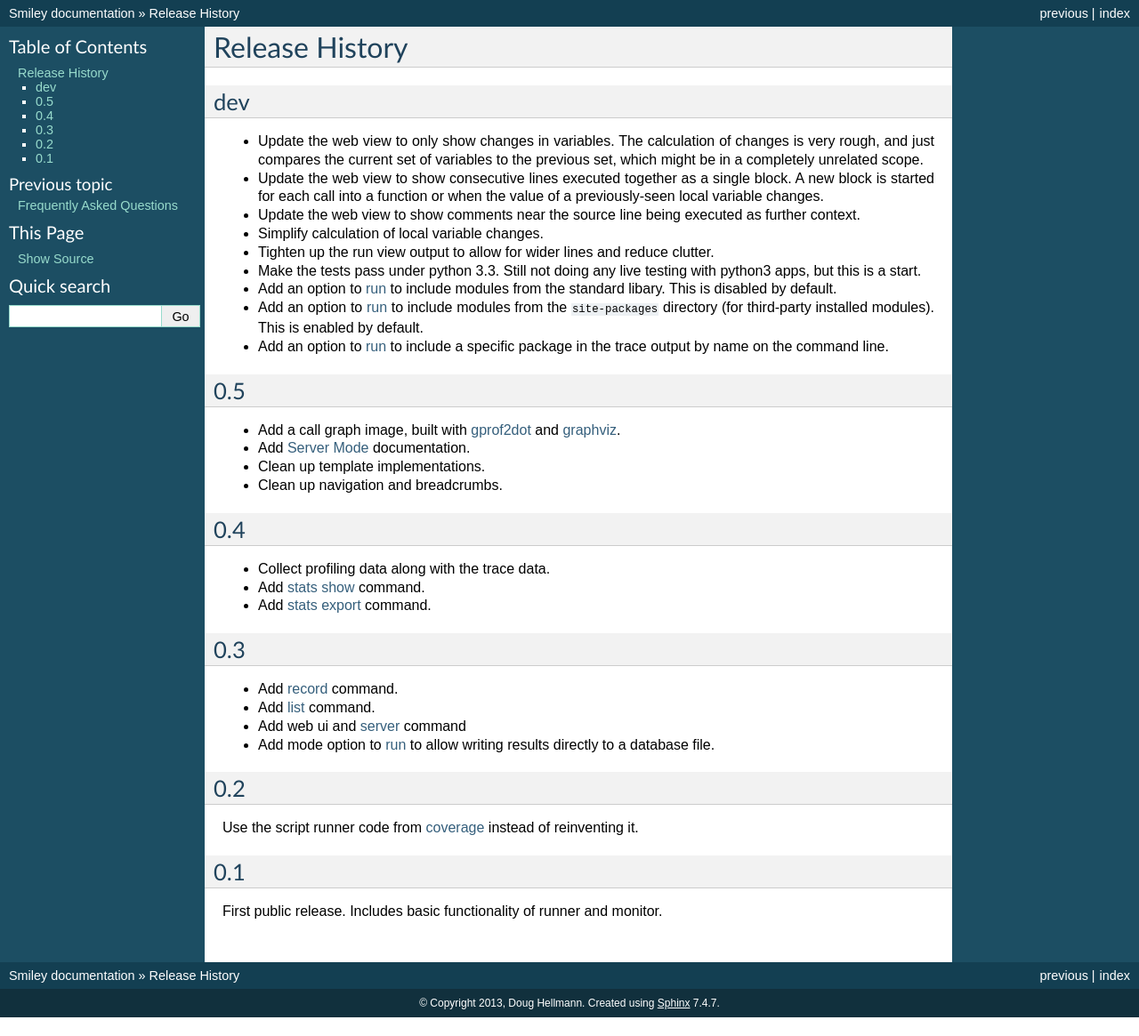
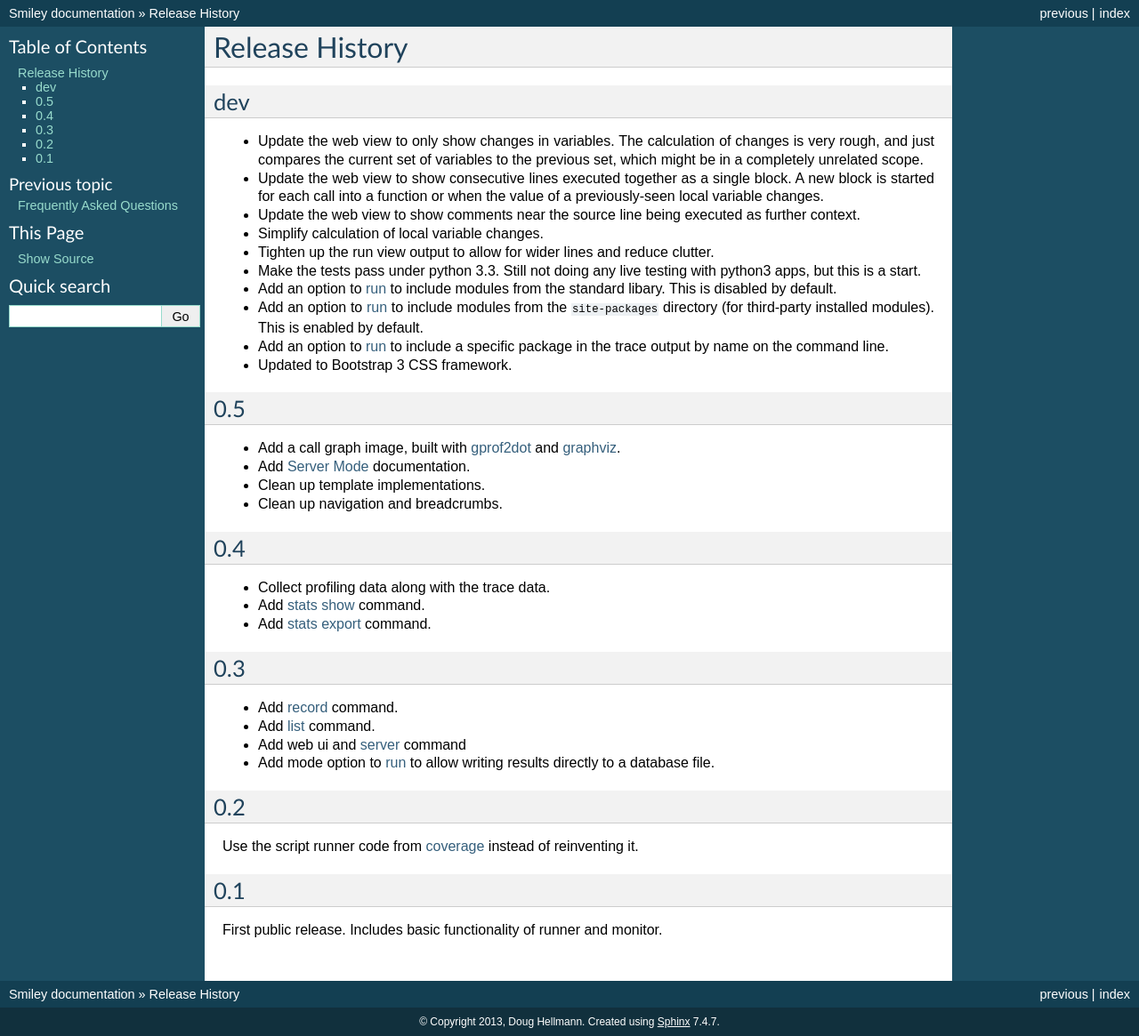
Before and after one commit to smiley-debugger/smiley, a Sphinx documentation site: the page built from docs/source/history.rst, in a window 1280 px wide. Shown: the whole page at 89% size. Built offline with Sphinx 7.4.7, drawn with Linux system fonts in a browser that asks for light colours; before the commit the page ends 1144 px from its top, so only the background shows below that.

Commit message:
update history for bootstrap change
Change-Id: I29afd59316b7c3cb507b4de0fbf364ca31669809

```diff
--- a/docs/source/history.rst
+++ b/docs/source/history.rst
@@ -26,6 +26,7 @@ dev
   modules). This is enabled by default.
 - Add an option to :ref:`command-run` to include a specific package in
   the trace output by name on the command line.
+- Updated to Bootstrap 3 CSS framework.
 
 0.5
 ===
```
